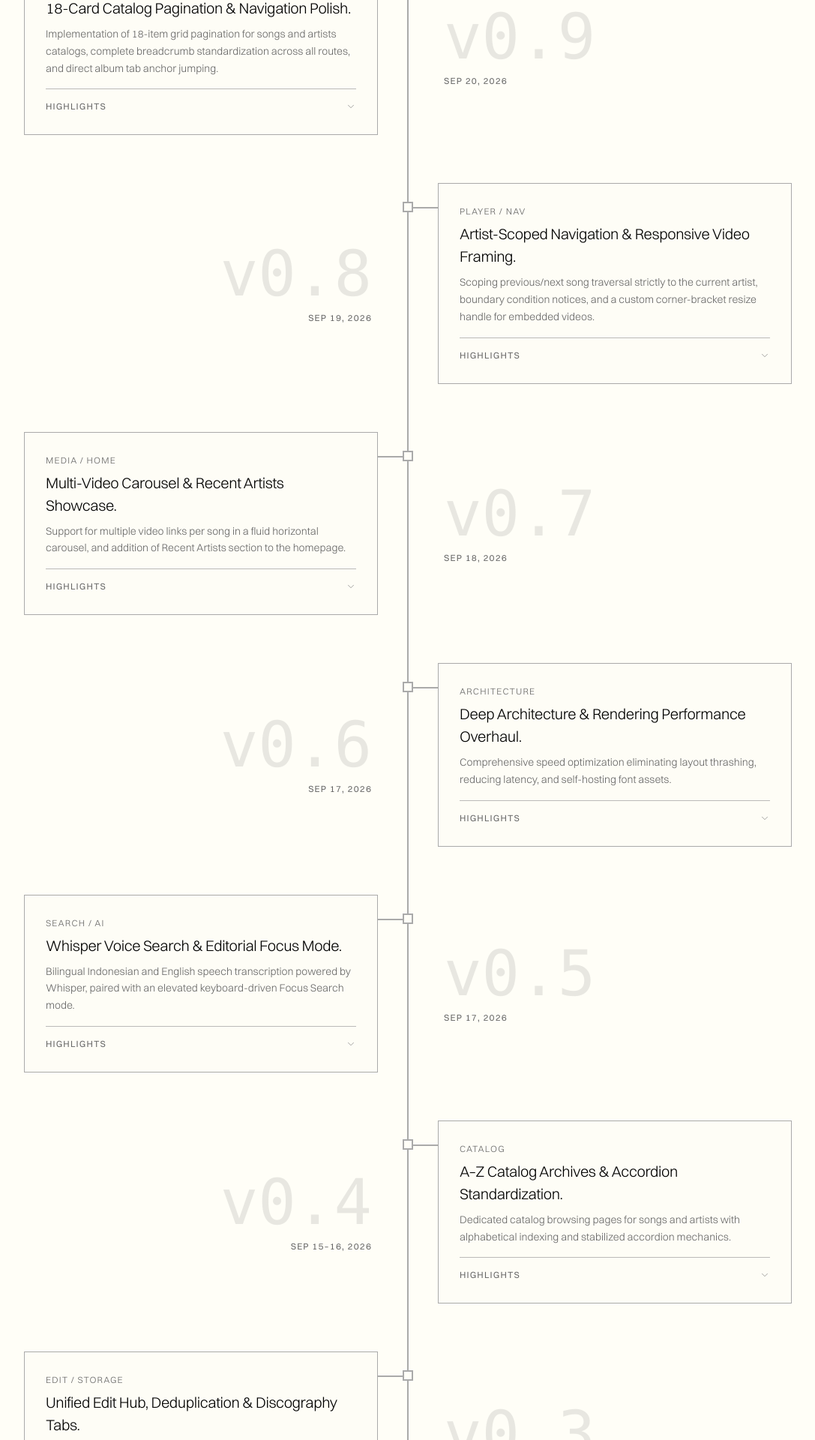
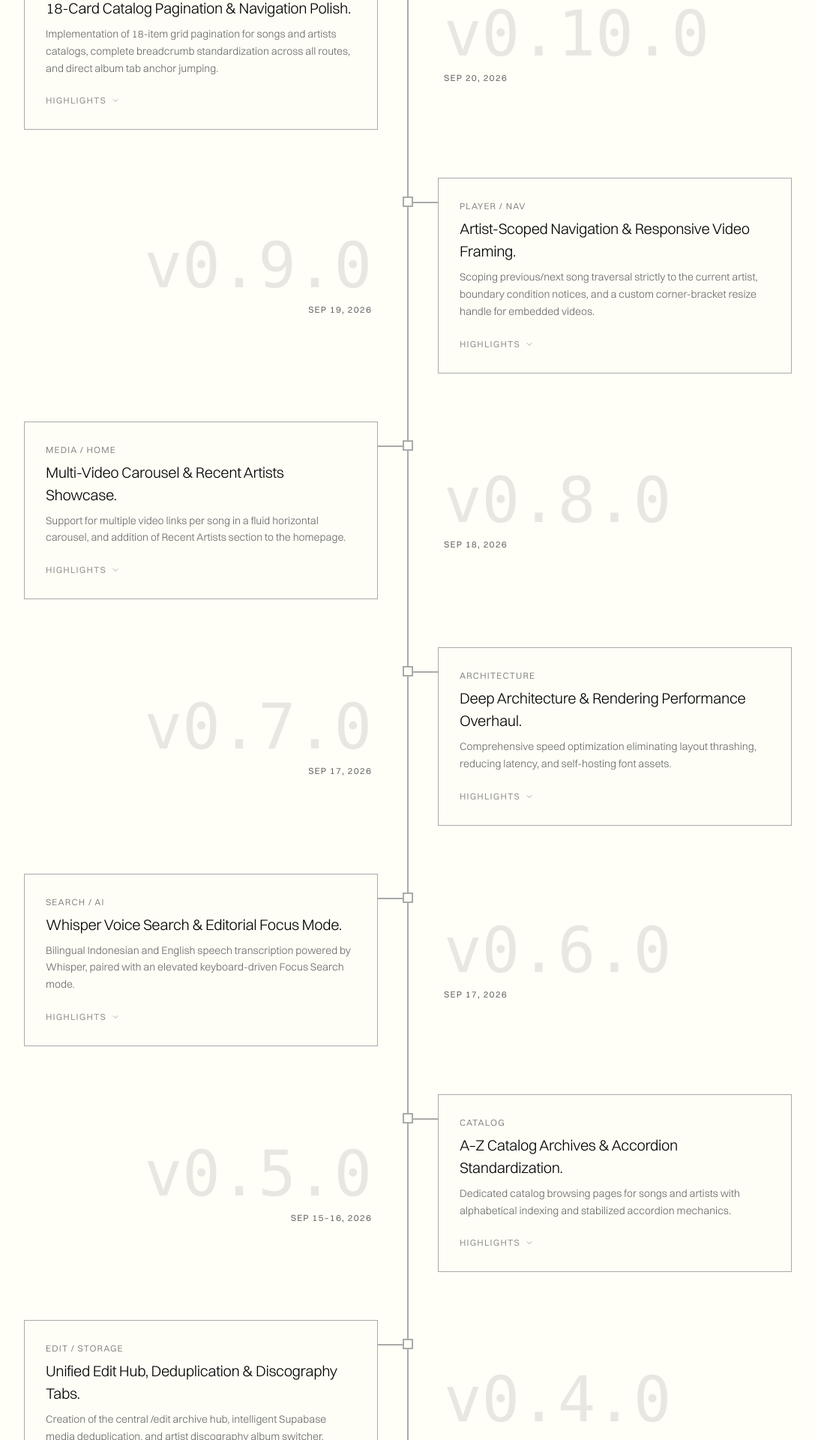
Before and after one commit to Sultvnnnn/lyrarium, a Next.js app: page /changelog in a window 1280 px wide. Shown: the part 580-2500 px from the top of the page at 75% size, without its empty margins (96-1183 px from the left). Built offline with nearby package versions, Linux system fonts and the light colour scheme.

Commit message:
feat(changelog): adopt semantic versioning (v0.1.0 to v0.10.0), seamless toggle, and framer-motion slide animation

```diff
--- a/src/components/changelog-timeline.tsx
+++ b/src/components/changelog-timeline.tsx
@@ -2,6 +2,7 @@
 
 import React, { useMemo, useState } from "react";
 import { ChevronDown } from "lucide-react";
+import { motion, AnimatePresence } from "framer-motion";
 
 export type MilestoneCategory =
   | "All"
@@ -33,8 +34,8 @@ const CATEGORIES: MilestoneCategory[] = [
 
 const MILESTONES: Milestone[] = [
   {
-    id: "v0.9",
-    version: "v0.9",
+    id: "v0.10.0",
+    version: "v0.10.0",
     date: "Sep 20, 2026",
     title: "18-Card Catalog Pagination & Navigation Polish",
     category: "Core & Navigation",
@@ -50,8 +51,8 @@ const MILESTONES: Milestone[] = [
     ],
   },
   {
-    id: "v0.8",
-    version: "v0.8",
+    id: "v0.9.0",
+    version: "v0.9.0",
     date: "Sep 19, 2026",
     title: "Artist-Scoped Navigation & Responsive Video Framing",
     category: "Features",
@@ -66,8 +67,8 @@ const MILESTONES: Milestone[] = [
     ],
   },
   {
-    id: "v0.7",
-    version: "v0.7",
+    id: "v0.8.0",
+    version: "v0.8.0",
     date: "Sep 18, 2026",
     title: "Multi-Video Carousel & Recent Artists Showcase",
     category: "Features",
@@ -82,8 +83,8 @@ const MILESTONES: Milestone[] = [
     ],
   },
   {
-    id: "v0.6",
-    version: "v0.6",
+    id: "v0.7.0",
+    version: "v0.7.0",
     date: "Sep 17, 2026",
     title: "Deep Architecture & Rendering Performance Overhaul",
     category: "Performance",
@@ -100,8 +101,8 @@ const MILESTONES: Milestone[] = [
     ],
   },
   {
-    id: "v0.5",
-    version: "v0.5",
+    id: "v0.6.0",
+    version: "v0.6.0",
     date: "Sep 17, 2026",
     title: "Whisper Voice Search & Editorial Focus Mode",
     category: "Audio & Voice",
@@ -117,8 +118,8 @@ const MILESTONES: Milestone[] = [
     ],
   },
   {
-    id: "v0.4",
-    version: "v0.4",
+    id: "v0.5.0",
+    version: "v0.5.0",
     date: "Sep 15–16, 2026",
     title: "A–Z Catalog Archives & Accordion Standardization",
     category: "Core & Navigation",
@@ -133,8 +134,8 @@ const MILESTONES: Milestone[] = [
     ],
   },
   {
-    id: "v0.3",
-    version: "v0.3",
+    id: "v0.4.0",
+    version: "v0.4.0",
     date: "Sep 14, 2026",
     title: "Unified Edit Hub, Deduplication & Discography Tabs",
     category: "Features",
@@ -149,8 +150,8 @@ const MILESTONES: Milestone[] = [
     ],
   },
   {
-    id: "v0.2",
-    version: "v0.2",
+    id: "v0.3.0",
+    version: "v0.3.0",
     date: "Sep 12–13, 2026",
     title: "Accordion Motion Physics & Editorial Scroll Controls",
     category: "Design & UI",
@@ -166,8 +167,8 @@ const MILESTONES: Milestone[] = [
     ],
   },
   {
-    id: "v0.1",
-    version: "v0.1",
+    id: "v0.2.0",
+    version: "v0.2.0",
     date: "Sep 11, 2026",
     title: "Ambient Artist Backdrop & Dynamic Hero Poster",
     category: "Design & UI",
@@ -182,8 +183,8 @@ const MILESTONES: Milestone[] = [
     ],
   },
   {
-    id: "v0.0",
-    version: "v0.0",
+    id: "v0.1.0",
+    version: "v0.1.0",
     date: "Sep 06–10, 2026",
     title: "Lyrarium Foundation & Art-Book Gatefold Architecture",
     category: "Core & Navigation",
@@ -289,7 +290,7 @@ export function ChangelogTimeline() {
                       {/* Horizontal Connecting Stem to Left Spine (Mobile) */}
                       <div className="block md:hidden absolute left-4 top-8 w-8 h-[2px] bg-border group-hover:bg-accent transition-colors z-10" />
 
-                      {/* Card Surface (No version or date inside card) */}
+                      {/* Card Surface (Seamless, compact, no version or date inside) */}
                       <div className="border border-border bg-muted/10 p-6 md:p-7 transition-colors hover:border-accent">
                         {/* Mobile-only date & version header above title */}
                         <div className="md:hidden flex items-center justify-between text-caption uppercase tracking-widest text-muted-foreground mb-3 font-mono">
@@ -308,28 +309,38 @@ export function ChangelogTimeline() {
                           {m.summary}
                         </p>
 
-                        {/* Highlights Toggle Trigger */}
+                        {/* Highlights Toggle Trigger (Seamless, borderless inline button) */}
+                        <div className="mt-3.5 pt-1">
                           <button
                             type="button"
                             onClick={() => toggleHighlights(m.id)}
-                          className="mt-4 pt-3.5 border-t border-border/80 flex items-center justify-between w-full text-caption uppercase tracking-widest text-muted-foreground hover:text-accent transition-colors select-none group/toggle text-left"
+                            className="inline-flex items-center gap-1.5 text-caption uppercase tracking-widest text-muted-foreground/70 hover:text-accent transition-colors select-none cursor-pointer group/toggle"
                             aria-expanded={isOpen}
                           >
                             <span className="group-hover/toggle:text-accent transition-colors font-medium">
                               Highlights
                             </span>
                             <ChevronDown
-                            size={14}
-                            strokeWidth={1}
-                            className={`transition-transform duration-300 ${
+                              size={12}
+                              strokeWidth={1.5}
+                              className={`transition-transform duration-300 text-muted-foreground/70 group-hover/toggle:text-accent ${
                                 isOpen ? "rotate-180 text-accent" : ""
                               }`}
                             />
                           </button>
+                        </div>
 
-                        {/* Collapsible Highlights List */}
+                        {/* Animated Collapsible Highlights List */}
+                        <AnimatePresence initial={false}>
                           {isOpen && (
-                          <ul className="mt-3 space-y-1.5 pt-1 border-t border-border/40">
+                            <motion.div
+                              initial={{ height: 0, opacity: 0 }}
+                              animate={{ height: "auto", opacity: 1 }}
+                              exit={{ height: 0, opacity: 0 }}
+                              transition={{ duration: 0.3, ease: [0.22, 1, 0.36, 1] }}
+                              className="overflow-hidden"
+                            >
+                              <ul className="mt-3 space-y-1.5 pt-2 border-t border-border/40">
                                 {m.details.map((item, dIdx) => (
                                   <li
                                     key={dIdx}
@@ -340,11 +351,13 @@ export function ChangelogTimeline() {
                                   </li>
                                 ))}
                               </ul>
+                            </motion.div>
                           )}
+                        </AnimatePresence>
                       </div>
                     </div>
 
-                    {/* Right Side: Editorial Meta Stamp (Desktop: Version & Date) */}
+                    {/* Right Side: Editorial Meta Stamp (Desktop: SemVer & Date) */}
                     <div className="hidden md:flex md:w-1/2 pl-12 flex-col justify-center select-none">
                       <span className="text-display-sm lg:text-display font-light text-muted-foreground/15 group-hover:text-foreground/30 transition-colors font-mono leading-none">
                         {m.version}
@@ -359,7 +372,7 @@ export function ChangelogTimeline() {
                   /* ODD: EDITORIAL META ON LEFT, CARD ON RIGHT (Desktop)                      */
                   /* ========================================================================= */
                   <>
-                    {/* Left Side: Editorial Meta Stamp (Desktop: Version & Date) */}
+                    {/* Left Side: Editorial Meta Stamp (Desktop: SemVer & Date) */}
                     <div className="hidden md:flex md:w-1/2 pr-12 flex-col justify-center items-end text-right select-none">
                       <span className="text-display-sm lg:text-display font-light text-muted-foreground/15 group-hover:text-foreground/30 transition-colors font-mono leading-none">
                         {m.version}
@@ -376,7 +389,7 @@ export function ChangelogTimeline() {
                       {/* Horizontal Connecting Stem to Left Spine (Mobile) */}
                       <div className="block md:hidden absolute left-4 top-8 w-8 h-[2px] bg-border group-hover:bg-accent transition-colors z-10" />
 
-                      {/* Card Surface (No version or date inside card) */}
+                      {/* Card Surface (Seamless, compact, no version or date inside) */}
                       <div className="border border-border bg-muted/10 p-6 md:p-7 transition-colors hover:border-accent">
                         {/* Mobile-only date & version header above title */}
                         <div className="md:hidden flex items-center justify-between text-caption uppercase tracking-widest text-muted-foreground mb-3 font-mono">
@@ -395,28 +408,38 @@ export function ChangelogTimeline() {
                           {m.summary}
                         </p>
 
-                        {/* Highlights Toggle Trigger */}
+                        {/* Highlights Toggle Trigger (Seamless, borderless inline button) */}
+                        <div className="mt-3.5 pt-1">
                           <button
                             type="button"
                             onClick={() => toggleHighlights(m.id)}
-                          className="mt-4 pt-3.5 border-t border-border/80 flex items-center justify-between w-full text-caption uppercase tracking-widest text-muted-foreground hover:text-accent transition-colors select-none group/toggle text-left"
+                            className="inline-flex items-center gap-1.5 text-caption uppercase tracking-widest text-muted-foreground/70 hover:text-accent transition-colors select-none cursor-pointer group/toggle"
                             aria-expanded={isOpen}
                           >
                             <span className="group-hover/toggle:text-accent transition-colors font-medium">
                               Highlights
                             </span>
                             <ChevronDown
-                            size={14}
-                            strokeWidth={1}
-                            className={`transition-transform duration-300 ${
+                              size={12}
+                              strokeWidth={1.5}
+                              className={`transition-transform duration-300 text-muted-foreground/70 group-hover/toggle:text-accent ${
                                 isOpen ? "rotate-180 text-accent" : ""
                               }`}
                             />
                           </button>
+                        </div>
 
-                        {/* Collapsible Highlights List */}
+                        {/* Animated Collapsible Highlights List */}
+                        <AnimatePresence initial={false}>
                           {isOpen && (
-                          <ul className="mt-3 space-y-1.5 pt-1 border-t border-border/40">
+                            <motion.div
+                              initial={{ height: 0, opacity: 0 }}
+                              animate={{ height: "auto", opacity: 1 }}
+                              exit={{ height: 0, opacity: 0 }}
+                              transition={{ duration: 0.3, ease: [0.22, 1, 0.36, 1] }}
+                              className="overflow-hidden"
+                            >
+                              <ul className="mt-3 space-y-1.5 pt-2 border-t border-border/40">
                                 {m.details.map((item, dIdx) => (
                                   <li
                                     key={dIdx}
@@ -427,7 +450,9 @@ export function ChangelogTimeline() {
                                   </li>
                                 ))}
                               </ul>
+                            </motion.div>
                           )}
+                        </AnimatePresence>
                       </div>
                     </div>
                   </>
```
Lines whose indentation alone changed are shown as unchanged.
